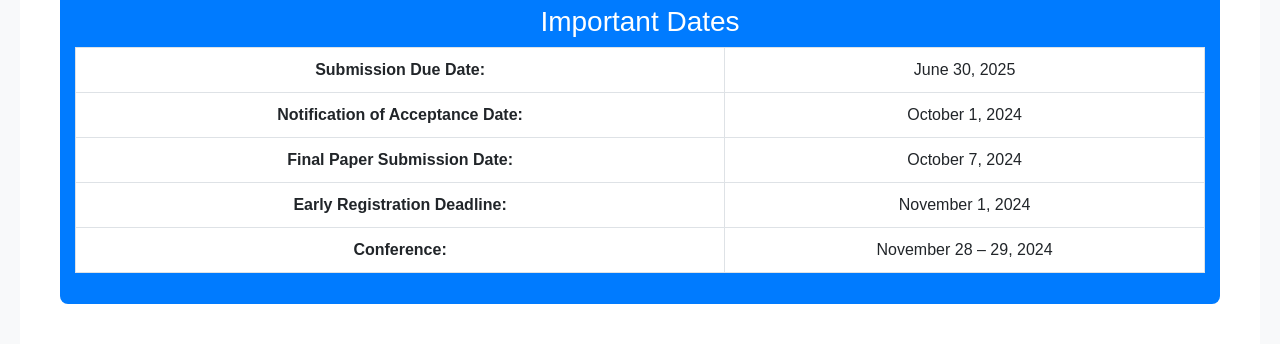
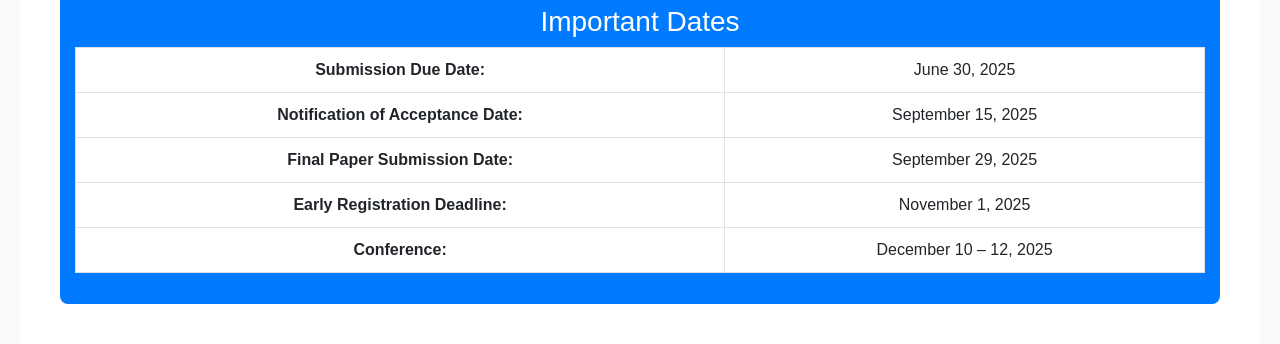
Before and after one commit to icea2025/latrobe, a Jekyll site: the page index.html, which Jekyll copies as it is, in a window 1280 px wide and 900 px high, scrolled down 765 px. Shown: the part 154-498 px from the top of the window. Built offline with Jekyll 4.4.1, drawn with Linux system fonts in a browser that asks for light colours.

Commit message:
Update index.html

```diff
--- a/index.html
+++ b/index.html
@@ -239,10 +239,10 @@
       <table class="table table-bordered">
         <tbody>
           <tr><td><strong>Submission Due Date:</strong></td> <td>June 30, 2025</td></tr>
-          <tr><td><strong>Notification of Acceptance Date:</strong></td> <td>October 1, 2024</td></tr>
-          <tr><td><strong>Final Paper Submission Date:</strong></td> <td>October 7, 2024</td></tr>
-          <tr><td><strong>Early Registration Deadline:</strong></td> <td>November 1, 2024</td></tr>
-          <tr><td><strong>Conference:</strong></td> <td>November 28 – 29, 2024</td></tr>
+          <tr><td><strong>Notification of Acceptance Date:</strong></td> <td>September 15, 2025</td></tr>
+          <tr><td><strong>Final Paper Submission Date:</strong></td> <td>September 29, 2025</td></tr>
+          <tr><td><strong>Early Registration Deadline:</strong></td> <td>November 1, 2025</td></tr>
+          <tr><td><strong>Conference:</strong></td> <td>December 10 – 12, 2025</td></tr>
         </tbody>
       </table>
     </div>
```
